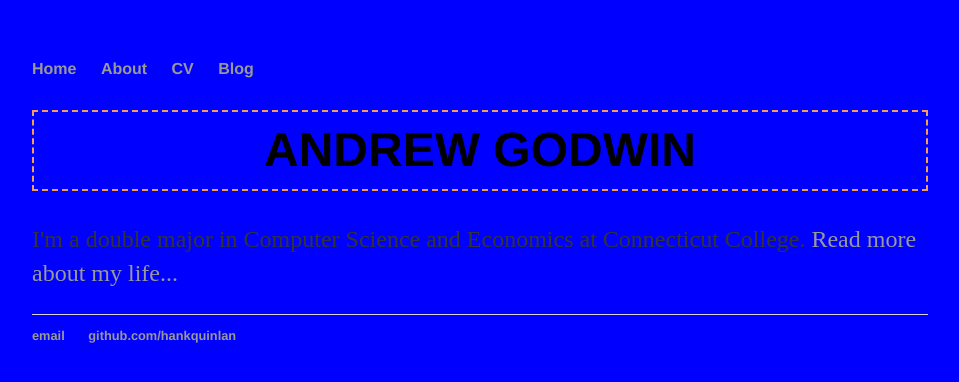
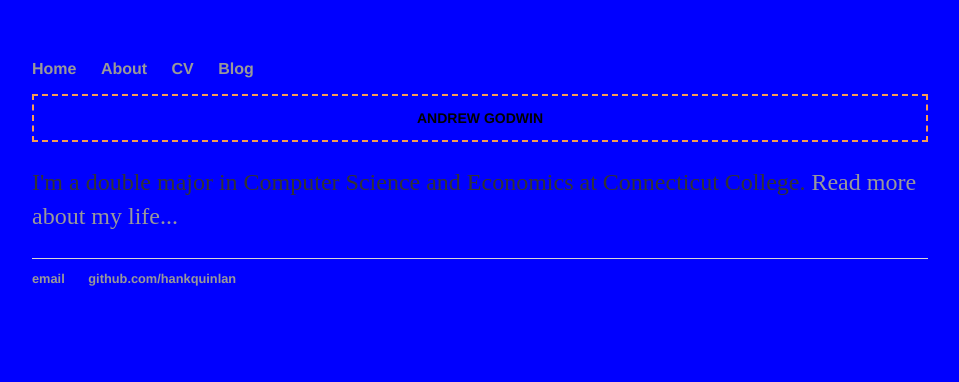
Before and after one commit to mriley2/AndrewRGodwin.github.io, a Jekyll site: the page built from index.html, in a window 1280 px wide. Shown: the top 382 px of the page, without its empty margins (160-1119 px from the left). Built offline with Jekyll 4.4.1, drawn with Linux system fonts in a browser that asks for light colours.

Commit message:
Update main.css

```diff
--- a/css/main.css
+++ b/css/main.css
@@ -24,7 +24,9 @@ h1 {
     line-height: 1.6em;
     text-align: center;
     border: 2px dashed #f69c55;
-    font-size: 3em;
+    font-size: 14px;
+    padding: 11px;
+    color: black;
     font-family: 'Cabin', 'Helvetica Neue', Helvetica, Arial, sans-serif;
     text-transform: uppercase;
 }
```
